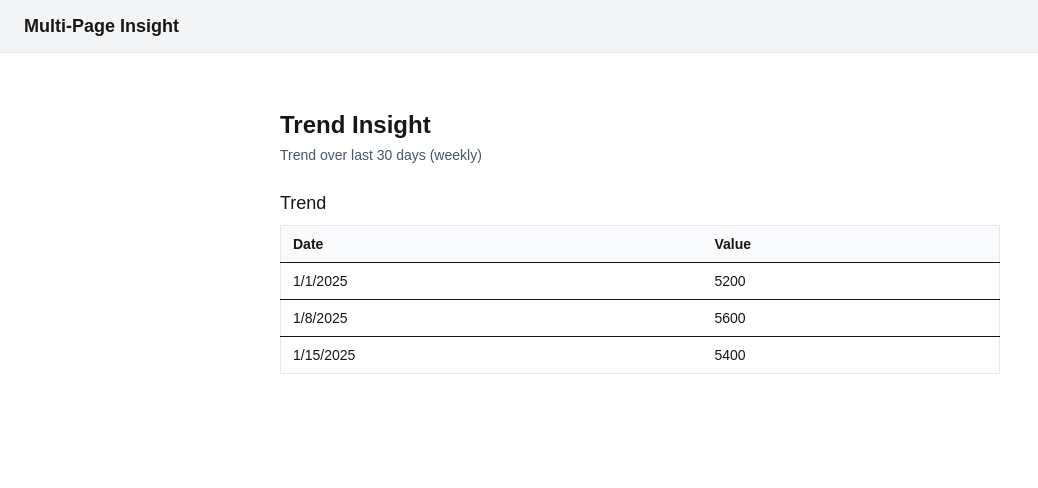
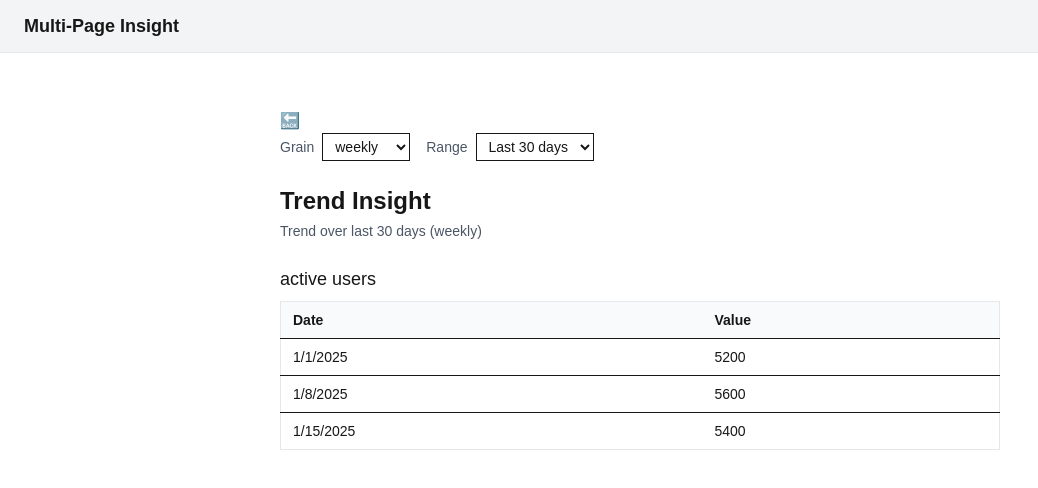
Before and after one commit to AnveshRamelli/multi-page-insight, a Next.js app: page /metrics/active_users in a window 1280 px wide. Shown: the top 488 px of the page, without its empty margins (0-1038 px from the left). Built offline with nearby package versions, Linux system fonts and the light colour scheme.

Commit message:
add URL-driven insight controls for grain and range

```diff
--- a/app/metrics/[metric]/error.tsx
+++ b/app/metrics/[metric]/error.tsx
@@ -1,8 +1,13 @@
 "use client";
+
+import Link from "next/link";
+
 export default function MetricErrorPage() {
   return (
     <div>
       <h1>Something went wrong</h1>
+      <p>Please try reloading the page or go back to the metrics page</p>
+      <Link href="/metrics" className="underline text-blue-600">View all metrics</Link>
     </div>
   );
 }
--- a/app/metrics/[metric]/page.tsx
+++ b/app/metrics/[metric]/page.tsx
@@ -1,6 +1,9 @@
 import { getMetricTrend } from "@/data/resolvers";
 import { MetricKey, MetricTrendPoint, TimeGrain } from "@/data/types";
 import TrendInsight from "@/components/insights/TrendInsight";
+import GrainSelector from "@/components/controls/GrainSelector";
+import RangeSelector from "@/components/controls/RangeSelector";
+import Link from "next/link";
 
 interface PageProps {
   params: {
@@ -19,7 +22,6 @@ export default async function MetricDetailPage({
   const { metric } = await params;
   const sp = await searchParams;
 
-
   const grain: TimeGrain = sp.grain ?? "weekly";
   const range = Number(sp.range ?? 30);
 
@@ -27,19 +29,28 @@ export default async function MetricDetailPage({
   const from = new Date();
   from.setDate(to.getDate() - range);
 
-  const trendData: MetricTrendPoint[] = await getMetricTrend(metric, grain, from, to);
+  const trendData: MetricTrendPoint[] = await getMetricTrend(
+    metric,
+    grain,
+    from,
+    to
+  );
 
   return (
     <main className="max-w-3xl mx-auto p-6">
-      <h1 className="text-2xl font-semibold mb-1">
-        Trend Insight
-      </h1>
+      <p><Link href="/metrics">🔙</Link></p>
+      <div className="flex gap-4 mb-6">
+        <GrainSelector value={grain} />
+        <RangeSelector value={range} />
+      </div>
+
+      <h1 className="text-2xl font-semibold mb-1">Trend Insight</h1>
 
       <p className="text-sm text-gray-600 mb-6">
         Trend over last {range} days ({grain})
       </p>
 
-      <TrendInsight data={trendData} />
+      <TrendInsight data={trendData} title={metric.replace("_", " ")} />
     </main>
   );
 }
--- a/app/metrics/page.tsx
+++ b/app/metrics/page.tsx
@@ -7,6 +7,7 @@ export default async function MetricsPage() {
 
   return (
     <main className="max-w-3xl mx-auto p-6">
+      <p><Link href="/">🔙</Link></p>
       <h1 className="text-2xl font-semibold mb-4">
         Metrics
       </h1>
--- a/components/controls/GrainSelector.tsx
+++ b/components/controls/GrainSelector.tsx
@@ -0,0 +1,36 @@
+"use client";
+
+import { useRouter, useSearchParams } from "next/navigation";
+import { TimeGrain } from "@/data/types";
+
+// Define the available grain options
+const GRAINS: TimeGrain[] = ["daily", "weekly", "monthly"];
+
+export default function GrainSelector({ value }: { value: TimeGrain }) {
+  const router = useRouter();
+  const searchParams = useSearchParams();
+
+  // Handle changes to the grain selection
+  function onChange(e: React.ChangeEvent<HTMLSelectElement>) {
+    const params = new URLSearchParams(searchParams.toString());
+    params.set("grain", e.target.value);
+    router.push(`?${params.toString()}`);
+  }
+
+  return (
+    <label className="text-sm">
+      <span className="mr-2 text-gray-600">Grain</span>
+      <select
+        value={value}
+        onChange={onChange}
+        className="border px-2 py-1 text-sm"
+      >
+        {GRAINS.map((g) => (
+          <option key={g} value={g}>
+            {g}
+          </option>
+        ))}
+      </select>
+    </label>
+  );
+}
--- a/components/controls/RangeSelector.tsx
+++ b/components/controls/RangeSelector.tsx
@@ -0,0 +1,35 @@
+"use client";
+
+import { useRouter, useSearchParams } from "next/navigation";
+
+// Define the available range options
+const RANGES = [7, 30, 90];
+
+export default function RangeSelector({ value }: { value: number }) {
+  const router = useRouter();
+  const searchParams = useSearchParams();
+
+  // Handle changes to the range selection
+  function onChange(e: React.ChangeEvent<HTMLSelectElement>) {
+    const params = new URLSearchParams(searchParams.toString());
+    params.set("range", e.target.value);
+    router.push(`?${params.toString()}`);
+  }
+
+  return (
+    <label className="text-sm">
+      <span className="mr-2 text-gray-600">Range</span>
+      <select
+        value={value}
+        onChange={onChange}
+        className="border px-2 py-1 text-sm"
+      >
+        {RANGES.map((r) => (
+          <option key={r} value={r}>
+            Last {r} days
+          </option>
+        ))}
+      </select>
+    </label>
+  );
+}
--- a/components/insights/TrendInsight.tsx
+++ b/components/insights/TrendInsight.tsx
@@ -4,10 +4,11 @@ import { useMemo } from "react";
 import { MetricTrendPoint } from "@/data/types";
 
 interface Props {
+    title: string;
   data: MetricTrendPoint[];
 }
 
-export default function TrendInsight({ data }: Props) {
+export default function TrendInsight({ data, title }: Props) {
   const rows = data.map((point: MetricTrendPoint) => ({
       date: new Date(point.timestamp).toLocaleDateString(),
       value: point.value,
@@ -24,7 +25,7 @@ export default function TrendInsight({ data }: Props) {
 
   return (
     <div>
-      <h2 className="text-lg font-medium mb-2">Trend</h2>
+      <h2 className="text-lg font-medium mb-2">{title}</h2>
 
       <table className="w-full text-sm border border-gray-200">
         <thead className="bg-gray-50">
```
